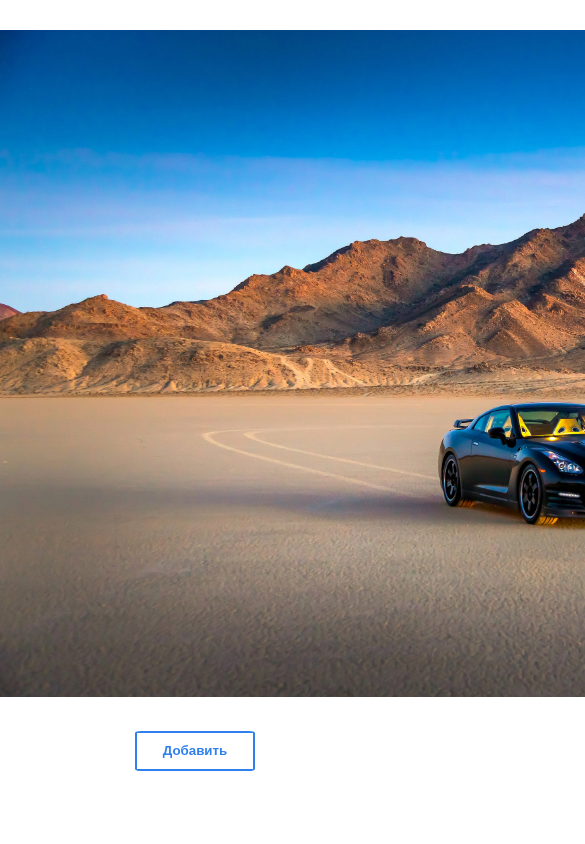
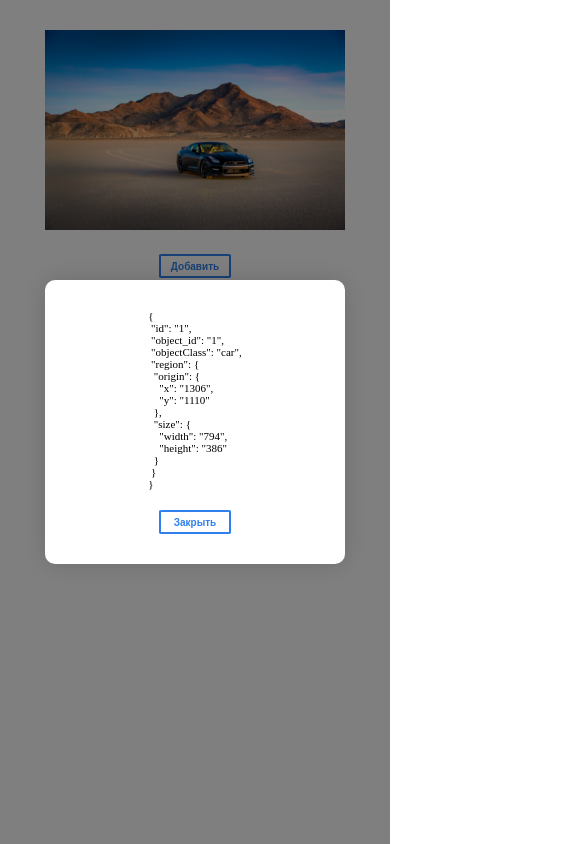
Before and after one commit to JettPy/object-selector, a React (Create React App) app: page / in a window 390 px wide. Both pictures are taken after a click on the button "Добавить". Shown: the top 844 px of the page, 585 px wide, since content can reach past the window. Built offline with nearby package versions, Linux system fonts and the light colour scheme.

Commit message:
Добавлен попап и адаптивная верстка

```diff
--- a/src/components/App/App.css
+++ b/src/components/App/App.css
@@ -3,6 +3,7 @@
   max-width: 1280px;
   display: flex;
   flex-direction: column;
+  align-items: center;
 }
 
 .main__container {
@@ -15,18 +16,32 @@
   width: 100%;
 }
 
-.main_add-button {
-  margin: 30px auto 0;
-  width: 120px;
-  height: 40px;
-  transition: width .5s, height .5s, margin .5s, border .5s,
-    color .5s;
+@media screen and (max-width: 1100px) {
+  .main__container {
+    width: 800px;
+  }
 }
 
-.main_add-button:hover {
-  margin: 27px auto 0;
-  width: 138px;
-  height: 46px;
-  border: 2px #2FEDCA solid;
-  color: #2FEDCA;
+@media screen and (max-width: 900px) {
+  .main__container {
+    width: 600px;
+  }
 }
+
+@media screen and (max-width: 700px) {
+  .main__container {
+    width: 400px;
+  }
+}
+
+@media screen and (max-width: 500px) {
+  .main__container {
+    width: 300px;
+  }
+}
+
+@media screen and (max-width: 350px) {
+  .main__container {
+    width: 200px;
+  }
+}
--- a/src/components/App/App.js
+++ b/src/components/App/App.js
@@ -1,12 +1,19 @@
 import './App.css';
 import image from '../../images/image.jpg';
 import Canvas from '../Canvas/Canvas.js';
-import Popup from '../Popup/Popup';
+import Popup from '../Popup/Popup.js';
+import { useState } from 'react';
 
 function App() {
 
+  const [isPopupOpen, setIsPopupOpen] = useState(false);
+
   function getSelectedData() {
-    console.log('Тест')
+    setIsPopupOpen(true);
+  }
+
+  function closePopUp() {
+    setIsPopupOpen(false);
   }
 
   return (
@@ -15,8 +22,8 @@ function App() {
         <img className='main__image' src={image} alt='Изображение с объектом'></img>
         <Canvas></Canvas>
       </div>
-      <button className='main_add-button button' onClick={getSelectedData}>Добавить</button>
-      <Popup></Popup>
+      <button className='button' type="button"  onClick={getSelectedData}>Добавить</button>
+      <Popup isOpen={isPopupOpen} onClose={closePopUp}></Popup>
     </main>
   );
 }
--- a/src/components/Popup/Popup.css
+++ b/src/components/Popup/Popup.css
@@ -1,3 +1,57 @@
 .popup {
-  display: none;
+  display: flex;
+  flex-direction: column;
+  justify-content: center;
+  align-items: center;
+  position: fixed;
+  top: 0;
+  left: 0;
+  bottom: 0;
+  right: 0;
+  background: rgba(0, 0, 0, 0.5);
+  visibility: hidden;
+  opacity: 0;
+  transition: visibility 0.2s, opacity 0.2s linear;
+  z-index: 1;
 }
+
+.popup_opened {
+  visibility: visible;
+  opacity: 1;
+  transition: visibility 0.2s, opacity 0.2s linear;
+}
+
+.popup__content {
+  width: 440px;
+  display: flex;
+  flex-direction: column;
+  align-items: center;
+  background-color: #FFF;
+  position: relative;
+  box-shadow: 0px 0px 25px rgba(0, 0, 0, 0.15);
+  border-radius: 10px;
+  z-index: 2;
+}
+
+.popup__message {
+  margin-top: 30px;
+}
+
+@media screen and (max-width: 700px) {
+  .popup__content {
+    width: 400px;
+  }
+}
+
+@media screen and (max-width: 500px) {
+  .popup__content {
+    width: 300px;
+    font-size: 11px;
+  }
+}
+
+@media screen and (max-width: 350px) {
+  .popup__content {
+    width: 200px;
+  }
+}
--- a/src/components/Popup/Popup.js
+++ b/src/components/Popup/Popup.js
@@ -1,9 +1,30 @@
 import './Popup.css';
 
-function Popup() {
+function Popup({ isOpen, onClose }) {
 
   return (
-    <div className='popup'></div>
+    <div className={`popup${isOpen ? " popup_opened" : ""}`}>
+      <div className="popup__content">
+        <div className='popup__message'>
+          <p>&#123;</p>
+          <p>&nbsp;"id": "1",</p>
+          <p>&nbsp;"object_id": "1",</p>
+          <p>&nbsp;"objectClass": "car",</p>
+          <p>&nbsp;"region": &#123;</p>
+          <p>&nbsp;&nbsp;"origin": &#123;</p>
+          <p>&nbsp; &nbsp;&nbsp;"x": "1306",</p>
+          <p>&nbsp; &nbsp;&nbsp;"y": "1110"</p>
+          <p>&nbsp;&nbsp;&#125;,</p>
+          <p>&nbsp;&nbsp;"size": &#123;</p>
+          <p>&nbsp; &nbsp;&nbsp;"width": "794",</p>
+          <p>&nbsp; &nbsp;&nbsp;"height": "386"</p>
+          <p>&nbsp;&nbsp;&#125;</p>
+          <p>&nbsp;&#125;</p>
+          <p>&#125;</p>
+        </div>
+        <button className="button" type="button" onClick={onClose}>Закрыть</button>
+      </div>
+    </div>
   );
 }
 
--- a/src/index.css
+++ b/src/index.css
@@ -11,4 +11,34 @@
   color: #2F80ED;
   font-weight: 600;
   cursor: pointer;
+  margin-top: 30px;
+  margin-bottom: 30px;
+  width: 120px;
+  height: 40px;
+  transition: width .5s, height .5s, margin-top .5s, border .5s,
+    color .5s;
 }
+
+.button:hover {
+  margin-top: 27px;
+  width: 138px;
+  height: 46px;
+  border: 2px #2FEDCA solid;
+  color: #2FEDCA;
+}
+
+@media screen and (max-width: 500px) {
+
+  .button {
+    font-size: 10px;
+    margin-top: 20px;
+    width: 72px;
+    height: 24px;
+  }
+
+  .button:hover {
+    margin-top: 18px;
+    width: 84px;
+    height: 28px;
+  }
+}
```
